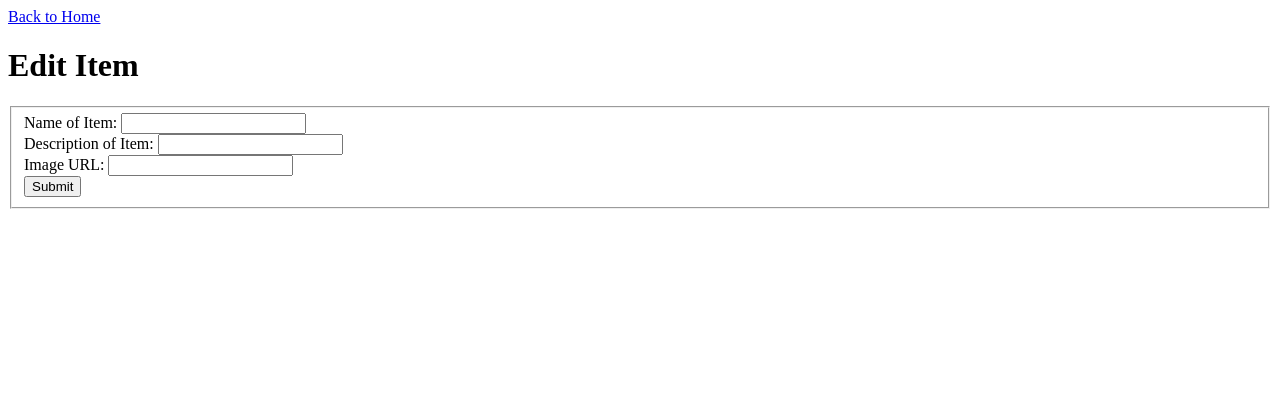
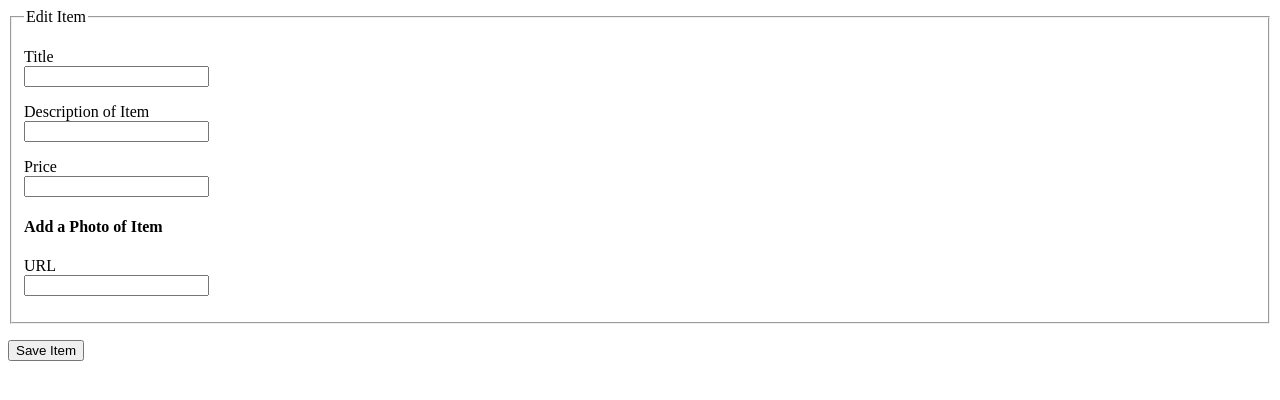
Before and after one commit to furgot100/store-front, a Flask app: template templates/item_edit.html in a window 1280 px wide. Shown: the top 400 px of the page. Run offline with Flask 2, Linux system fonts and the light colour scheme; the template is opened without the code that fills it, so the values that code supplies are empty.

Commit message:
changed routes and new and edit

```diff
--- a/app.py
+++ b/app.py
@@ -12,7 +12,8 @@ app = Flask(__name__)
 @app.route('/')
 def index():
     '''Returns the homepage'''
-    return render_template('index.html', items=items.find())
+    item= items.fin()
+    return render_template('index.html', item=items)
 
 @app.route('/item/new')
 def new_item():
@@ -25,10 +26,11 @@ def item_submit():
     item = {
         'title' : request.form.get('title'),
         'description' : request.form.get('description'),
-        'img_url': request.form.get('img_url')
+        'price': request.form.get('price'),
+        'url': request.form.get('url')
     }
     item_id = items.insert_one(item).inserted_id
-    return redirect(url_for('index',item_id=item_id))
+    return redirect(url_for('show_item',item_id=item_id))
 
 
 @app.route('/item/<item_id>')
--- a/templates/item_edit.html
+++ b/templates/item_edit.html
@@ -1,20 +1,35 @@
+<!-- templates/item_edit.html -->
+
 {% extends 'base.html' %}
 
 {% block content %}
 
-<a href="/">Back to Home</a>
-
-<h1>Edit Item</h1>
-
-
-<fieldset>
-    <form action="/edit/{{item._id}}" method="POST">
-    Name of Item: <input type="text" name="name" value="{{item.name}}"><br>
-    Description of Item: <input type="text" name="description" value="{{item.description}}"><br>
-    Image URL: <input type="text" name="img_url" value="{{item.img_url}}"><br>
-    <button type="submit">Submit</button><br>
-    </form>
-</fieldset>
-
+<form method='POST' action='/item/ {{ item._id }}'>
+    <fieldset>
+        <legend>Edit Item</legend>
+        <!-- TITLE -->
+        <p>
+            <label for='title'>Title</label><br>
+            <input type='text' name='title' />
+        </p>
+        <p>
+            <label for='description'>Description of Item</label><br>
+            <input type='text' name='description' />
+        </p>
+        <p>
+            <label for="price">Price</label><br>
+            <input type='text' name='price' />
+        </p>
+        <p>
+            <h4>Add a Photo of Item</h4>
+            <label for='url'>URL</label><br>
+            <input type='url' name='url' />
+        </p>
+    </fieldset>
+    <!-- BUTTON -->
+    <p>
+        <button type='submit'>Save Item</button>
+    </p>
+</form>
 
 {% endblock %}
```
Also changed, not shown: templates/index.html (+18 -12 lines), templates/new_item.html (+28 -13 lines), templates/show_item.html (+16 -12 lines).
